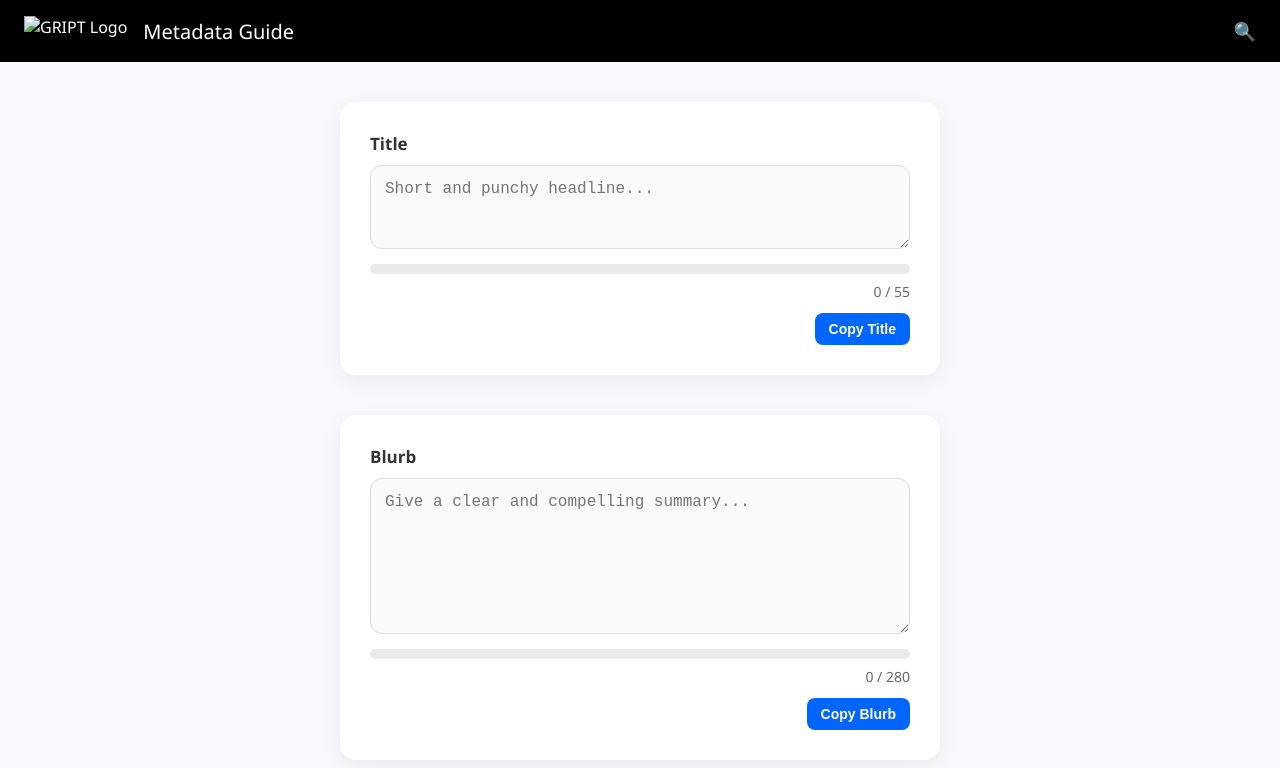
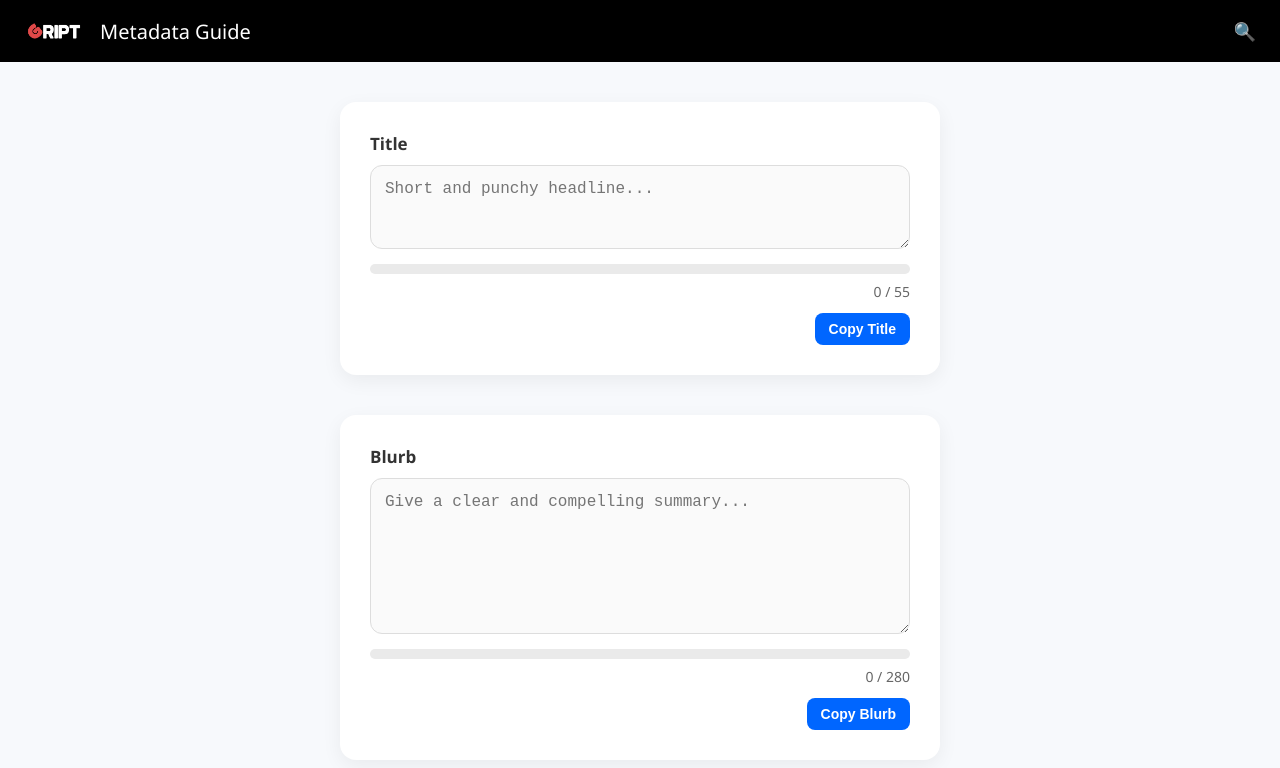
Before and after one commit to nobleod/metadataguide, a plain HTML site: page index.html in a window 1280 px wide. Drawn offline with Linux system fonts and the light colour scheme; a web font is replaced by a local one.

Commit message:
index.html

```diff
--- a/index.html
+++ b/index.html
@@ -161,7 +161,7 @@
 
   <!-- HEADER -->
   <div class="header">
-    <img src="LINK_TO_YOUR_LOGO_IMAGE" alt="GRIPT Logo" />
+<img src="metadataguide/GRIPT LOGO.png" alt="GRIPT Logo" />
     <div class="header-title">Metadata Guide</div>
     <div class="search-icon">🔍</div>
   </div>
```
